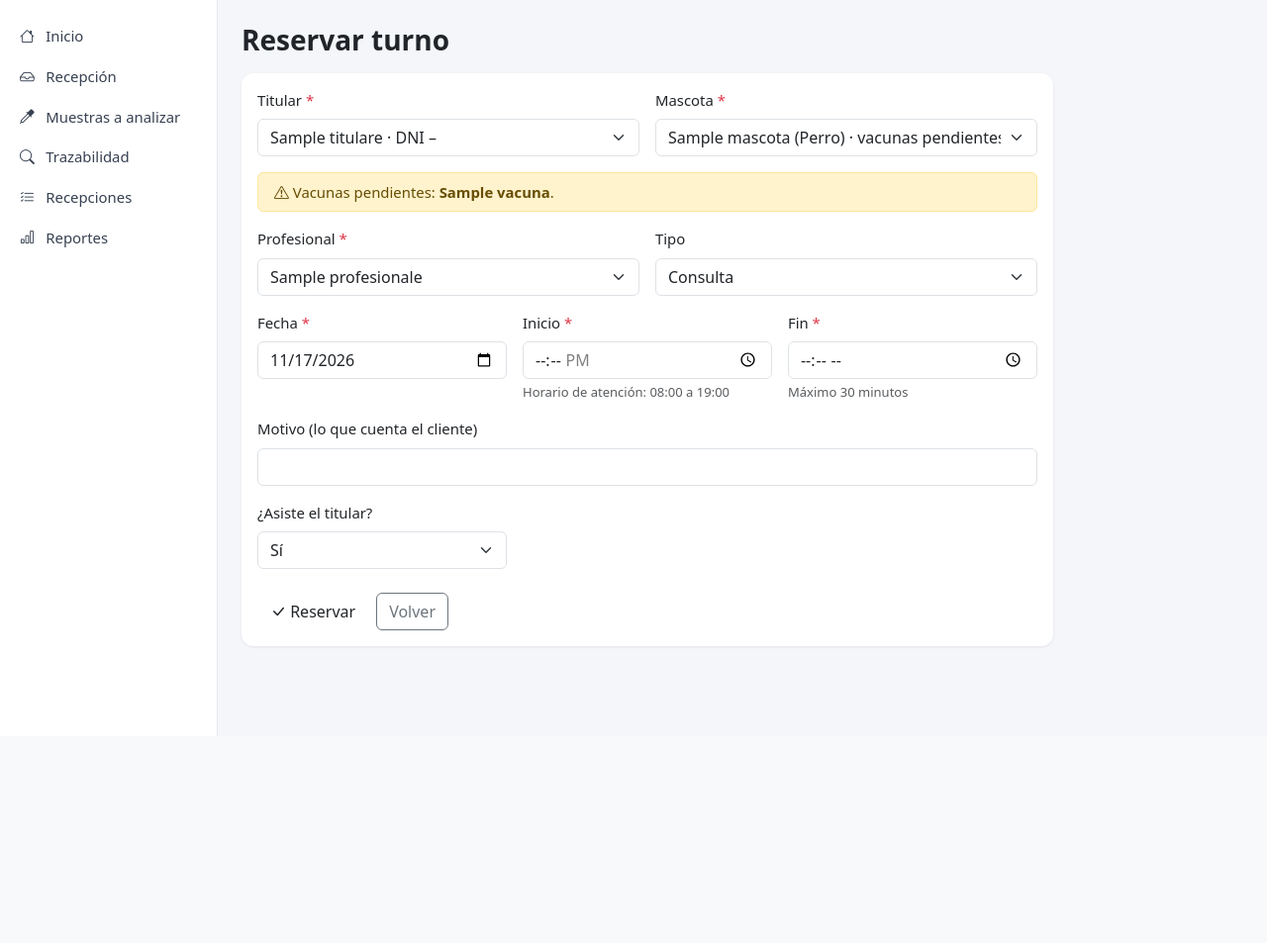
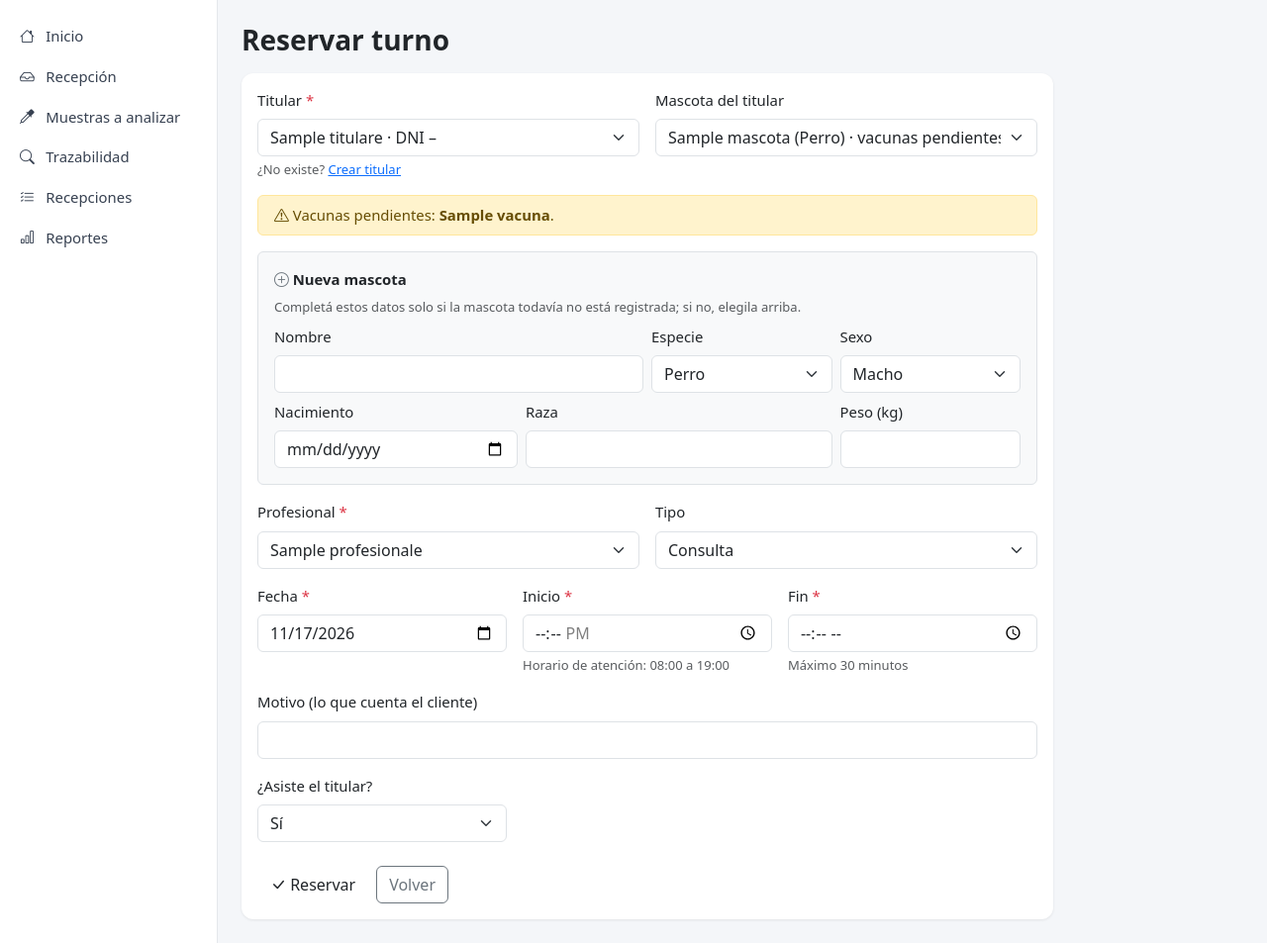
Before and after one commit to jessbaigorria/TPI_Veterinaria, a FastAPI app: template app/web/templates/clinica/turno_nuevo.html in a window 1280 px wide. Shown: the part 56-1009 px from the top of the page at 99% size. Before the commit the page ends 800 px from the top, so only its background shows below. Run offline with FastAPI, Linux system fonts and the light colour scheme; the template is opened without the code that fills it: most values are stand-ins (such as "Sample title", 1, 10 or a date in 2020); some libraries are stand-ins or nearby versions.

Commit message:
Nueva mascota: excluyente con la mascota elegida, solo letras y también en Reservar turno
- Sección «Nueva mascota» como macro compartido (sin «cliente frecuente»): se deshabilita
  si ya se eligió una mascota; el servicio rechaza recibir las dos cosas.
- Nombre y raza de la mascota solo letras (Mascota.validar_nombre / validar_raza), en el alta,
  la edición y los formularios (pattern HTML).
- Reservar turno: sección «Nueva mascota» y enlace «¿No existe? Crear titular» que vuelve
  con el titular elegido. reservar_turno acepta nueva_mascota.
- Registrar atención sin turno: la etiqueta queda «Motivo».

Co-Authored-By: Claude Opus 5.5 <noreply@anthropic.com>

```diff
--- a/app/services/mascotas.py
+++ b/app/services/mascotas.py
@@ -31,9 +31,7 @@ class MascotasService(ServicioBase):
     def actualizar_mascota(self, mascota_id, **datos) -> Mascota:
         m = self.obtener(Mascota, mascota_id)
         if "nombre" in datos:
-            if not texto(datos["nombre"]):
-                raise VeterinariaError("El nombre es obligatorio.")
-            m.nombre = texto(datos["nombre"])
+            m.nombre = Mascota.validar_nombre(datos["nombre"])
         if datos.get("especie"):
             m.especie = Especie(datos["especie"])
         if datos.get("sexo"):
@@ -41,7 +39,7 @@ class MascotasService(ServicioBase):
         if datos.get("fecha_nacimiento"):
             m.fecha_nacimiento = a_fecha(datos["fecha_nacimiento"])
         if "raza" in datos:
-            m.raza = texto(datos["raza"])
+            m.raza = Mascota.validar_raza(datos["raza"])
         if datos.get("peso") not in (None, ""):
             m.peso = a_float(datos["peso"], "peso")
         return m
--- a/app/web/routers/portal_clinica/agenda.py
+++ b/app/web/routers/portal_clinica/agenda.py
@@ -12,7 +12,7 @@ from app.services.base import a_fecha
 from app.services.clientes import ClientesService
 from app.services.mascotas import MascotasService
 from app.web.plantillas import render
-from app.web.routers._comun import Db, UsrClinica, formulario, ir
+from app.web.routers._comun import Db, UsrClinica, datos_mascota_nueva, formulario, ir
 from app.web.sesion import UsuarioSesion, avisar
 
 router = APIRouter(prefix="/clinica")
@@ -45,7 +45,8 @@ async def reservar(request: Request, u: UsuarioSesion = UsrClinica, s: Session =
     a = AtencionesService(s).reservar_turno(
         f.get("mascota_id"), f.get("profesional_id"), u.clinica_id,
         _fecha_y_hora(f, "hora_inicio"), _fecha_y_hora(f, "hora_fin"), f.get("tipo") or "CONSULTA",
-        f.get("motivo", ""), f.get("asiste_titular", "1"), f.get("responsable_presente", ""))
+        f.get("motivo", ""), f.get("asiste_titular", "1"), f.get("responsable_presente", ""),
+        nueva_mascota=datos_mascota_nueva(f))
     avisar(request, f"Turno reservado: {a.mascota.nombre} con {a.profesional.nombre_completo()} el "
                     f"{a.fecha_hora_inicio:%d/%m/%Y %H:%M}.")
     _avisar_vacunas_pendientes(request, a)
--- a/app/web/static/app.js
+++ b/app/web/static/app.js
@@ -149,17 +149,32 @@ document.addEventListener("DOMContentLoaded", () => {
     recalcular(!duracion.value);
   }
 
-  // Registrar atención: se usa la mascota elegida o, si se completa el nombre, la mascota nueva.
+  // Atención sin turno y reservar turno: se usa la mascota elegida o, si no se eligió ninguna y se
+  // completa el nombre, la mascota nueva. Con una mascota elegida la sección «Nueva mascota» se deshabilita.
   const fNueva = document.querySelector("form[data-mascota-nueva]");
   if (fNueva) {
     const nombre = fNueva.querySelector("[name=nm_nombre]"), mascota = fNueva.querySelector("[name=mascota_id]");
-    const requeridosNueva = fNueva.querySelectorAll("input[data-nueva], select[data-nueva]");
+    const titular = fNueva.querySelector("[name=titular_id]");
+    const seccion = fNueva.querySelector("[data-seccion-nueva]");
+    const camposNueva = seccion.querySelectorAll("input, select");
+    const requeridosNueva = seccion.querySelectorAll("input[data-nueva], select[data-nueva]");
+    const ayuda = seccion.querySelector("[data-ayuda-nueva]"), textoAyuda = ayuda.textContent;
     const ajustar = () => {
-      const nueva = nombre.value.trim() !== "";
+      const elegida = mascota.value !== "";
+      camposNueva.forEach((el) => {
+        el.disabled = elegida;
+        if (el.tomselect) elegida ? el.tomselect.disable() : el.tomselect.enable();
+      });
+      seccion.classList.toggle("opacity-50", elegida);
+      ayuda.textContent = elegida ? "Ya elegiste una mascota del titular: para cargar una nueva, quitá la selección." : textoAyuda;
+      const nueva = !elegida && nombre.value.trim() !== "";
       mascota.required = !nueva;
       requeridosNueva.forEach((el) => { el.required = nueva; });
     };
-    nombre.addEventListener("input", ajustar); ajustar();
+    nombre.addEventListener("input", ajustar);
+    mascota.addEventListener("change", ajustar);
+    titular.addEventListener("change", ajustar);
+    ajustar();
   }
 
   // DNI con máscara ## ### ### mientras se escribe (solo dígitos; 7 dígitos → # ### ### al salir del campo).
--- a/app/web/templates/clinica/mascota_form.html
+++ b/app/web/templates/clinica/mascota_form.html
@@ -15,13 +15,13 @@
   </div>
   {% endif %}
   <div class="row">
-    <div class="col-md-4">{{ campo('nombre', 'Nombre', previo.nombre or (m.nombre if m), requerido=True) }}</div>
+    <div class="col-md-4">{{ campo('nombre', 'Nombre', previo.nombre or (m.nombre if m), requerido=True, extra='minlength="2" pattern="' ~ PATRON_LETRAS_2 ~ '" title="Solo letras y espacios (al menos 2)"') }}</div>
     <div class="col-md-4 mb-3"><label class="form-label">Especie *</label><select class="form-select" name="especie">
       {% for e in enums.Especie %}<option value="{{ e.value }}" {{ 'selected' if (previo.especie or (m.especie.value if m)) == e.value }}>{{ e.etiqueta }}</option>{% endfor %}</select></div>
     <div class="col-md-4 mb-3"><label class="form-label">Sexo *</label><select class="form-select" name="sexo">
       {% for e in enums.Sexo %}<option value="{{ e.value }}" {{ 'selected' if (previo.sexo or (m.sexo.value if m)) == e.value }}>{{ e.etiqueta }}</option>{% endfor %}</select></div>
     <div class="col-md-4">{{ campo('fecha_nacimiento', 'Fecha de nacimiento', previo.fecha_nacimiento or (m.fecha_nacimiento if m), tipo='date', requerido=True) }}</div>
-    <div class="col-md-4">{{ campo('raza', 'Raza', previo.raza or (m.raza if m)) }}</div>
+    <div class="col-md-4">{{ campo('raza', 'Raza', previo.raza or (m.raza if m), extra='minlength="2" pattern="' ~ PATRON_LETRAS_2 ~ '" title="Solo letras y espacios (al menos 2)"') }}</div>
     <div class="col-md-4">{{ campo('peso', 'Peso (kg)', previo.peso or (m.peso if m)) }}</div>
     {% if not m %}
     <div class="col-md-6 mb-3"><label class="form-label">Alergias</label><textarea class="form-control" name="alergias" rows="2">{{ previo.alergias }}</textarea></div>
--- a/app/web/templates/clinica/turno_nuevo.html
+++ b/app/web/templates/clinica/turno_nuevo.html
@@ -1,24 +1,26 @@
 {% extends "base.html" %}
-{% from "componentes/macros.html" import encabezado, opciones_profesionales %}
+{% from "componentes/macros.html" import encabezado, opciones_profesionales, seccion_mascota_nueva %}
 {% block contenido %}
 {% call encabezado("Reservar turno") %}{% endcall %}
 <div class="card" style="max-width: 820px"><div class="card-body">
 <form method="post" action="/clinica/agenda/reservar" data-horario-turno data-duraciones='{{ DURACIONES|tojson }}'
-      data-hoy="{{ reloj.hoy() }}" data-ahora-min="{{ reloj.ahora().hour * 60 + reloj.ahora().minute }}">
+      data-hoy="{{ reloj.hoy() }}" data-ahora-min="{{ reloj.ahora().hour * 60 + reloj.ahora().minute }}" data-mascota-nueva>
   <div class="row g-3">
     <div class="col-md-6">
-      <label class="form-label">Titular <span class="text-danger">*</span></label>
+      <label class="form-label" for="titular_id">Titular <span class="text-danger">*</span></label>
       <select class="form-select" id="titular_id" name="titular_id" required data-buscar="Buscá por apellido o DNI">
         <option value="">— Elegí el titular —</option>
-        {% for t in titulares %}<option value="{{ t.id }}" {{ 'selected' if (mascota and mascota.titular.id == t.id) or previo.titular_id == t.id|string }}>{{ t.nombre_completo() }} · DNI {{ t.dni|dni }}</option>{% endfor %}
+        {% for t in titulares %}<option value="{{ t.id }}" {{ 'selected' if (mascota and mascota.titular.id == t.id) or query.titular == t.id|string or previo.titular_id == t.id|string }}>{{ t.nombre_completo() }} · DNI {{ t.dni|dni }}</option>{% endfor %}
       </select>
+      <div class="form-text">¿No existe? <a href="/clinica/clientes/nuevo?next=/clinica/agenda/nuevo">Crear titular</a></div>
     </div>
     <div class="col-md-6">
-      <label class="form-label">Mascota <span class="text-danger">*</span></label>
-      <select class="form-select" name="mascota_id" data-buscar="Buscá la mascota" required data-mascotas-de="titular_id" data-aviso="aviso-vacunas"
+      <label class="form-label" for="mascota_id">Mascota del titular</label>
+      <select class="form-select" id="mascota_id" name="mascota_id" data-buscar="Buscá la mascota" required data-mascotas-de="titular_id" data-aviso="aviso-vacunas"
               data-seleccionada="{{ mascota.id if mascota else previo.mascota_id }}"><option value="">— Elegí la mascota —</option></select>
     </div>
     <div class="col-12" id="aviso-vacunas"></div>
+    <div class="col-12 mt-0">{{ seccion_mascota_nueva(previo) }}</div>
     <div class="col-md-6">
       <label class="form-label">Profesional <span class="text-danger">*</span></label>
       <select class="form-select" name="profesional_id" required>
--- a/app/web/templates/componentes/macros.html
+++ b/app/web/templates/componentes/macros.html
@@ -6,6 +6,27 @@
   <label class="form-label" for="{{ nombre }}">{{ etiqueta }} <span class="text-danger">*</span></label>
   <input class="form-control" id="{{ nombre }}" name="{{ nombre }}" value="{{ valor or '' }}" required minlength="3"
          pattern="{{ PATRON_LETRAS }}" title="Solo letras y espacios (al menos 3)" autocomplete="name">
+</div>
+{%- endmacro %}
+
+{# Mascota nueva del titular elegido (atención sin turno y reservar turno). Se usa solo si no se
+   eligió una mascota existente: con una elegida, app.js deshabilita la sección. #}
+{% macro seccion_mascota_nueva(previo) -%}
+<div class="border rounded p-3 mt-3 bg-light" data-seccion-nueva>
+  <div class="fw-semibold mb-2"><i class="bi bi-plus-circle text-secondary"></i> Nueva mascota</div>
+  <div class="form-text mt-0 mb-2" data-ayuda-nueva>Completá estos datos solo si la mascota todavía no está registrada; si no, elegila arriba.</div>
+  <div class="row g-2">
+    <div class="col-md-6"><label class="form-label" for="nm_nombre">Nombre</label><input class="form-control" id="nm_nombre" name="nm_nombre"
+      value="{{ previo.nm_nombre }}" minlength="2" pattern="{{ PATRON_LETRAS_2 }}" title="Solo letras y espacios (al menos 2)" data-nueva></div>
+    <div class="col-md-3"><label class="form-label">Especie</label><select class="form-select" name="nm_especie" data-nueva>
+      {% for e in enums.Especie %}<option value="{{ e.value }}" {{ 'selected' if previo.nm_especie == e.value }}>{{ e.etiqueta }}</option>{% endfor %}</select></div>
+    <div class="col-md-3"><label class="form-label">Sexo</label><select class="form-select" name="nm_sexo" data-nueva>
+      {% for e in enums.Sexo %}<option value="{{ e.value }}" {{ 'selected' if previo.nm_sexo == e.value }}>{{ e.etiqueta }}</option>{% endfor %}</select></div>
+    <div class="col-md-4"><label class="form-label">Nacimiento</label><input type="date" class="form-control" name="nm_fecha_nacimiento" max="{{ reloj.hoy() }}" value="{{ previo.nm_fecha_nacimiento }}" data-nueva></div>
+    <div class="col-md-5"><label class="form-label">Raza</label><input class="form-control" name="nm_raza" value="{{ previo.nm_raza }}"
+      minlength="2" pattern="{{ PATRON_LETRAS_2 }}" title="Solo letras y espacios (al menos 2)"></div>
+    <div class="col-md-3"><label class="form-label">Peso (kg)</label><input class="form-control" type="number" min="0" step="0.1" name="nm_peso" value="{{ previo.nm_peso }}"></div>
+  </div>
 </div>
 {%- endmacro %}
 
```
Also changed, not shown: app/domain/personas.py (+12 -4 lines), app/services/atenciones.py (+18 -9 lines), app/web/routers/_comun.py (+10 -0 lines), app/web/routers/portal_clinica/atenciones.py (+2 -11 lines), app/web/templates/clinica/atencion_nueva.html (+3 -16 lines), tests/test_correcciones_ronda2.py (added, +63 -0 lines), tests/test_correcciones_ronda2_web.py (added, +98 -0 lines).
